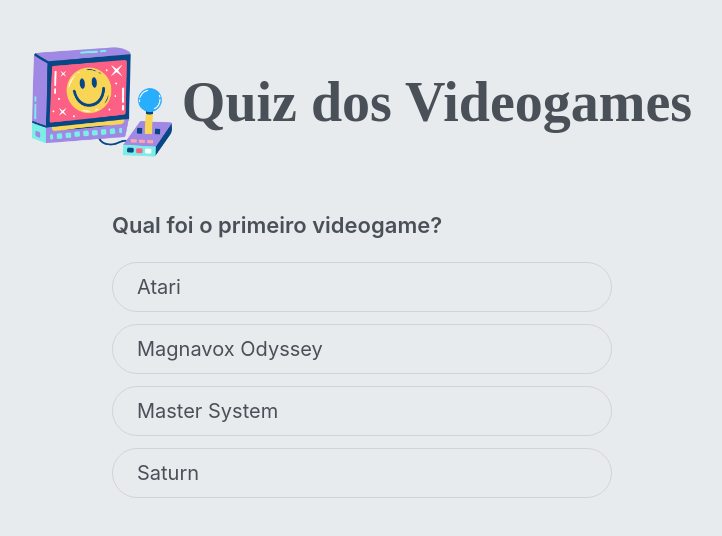
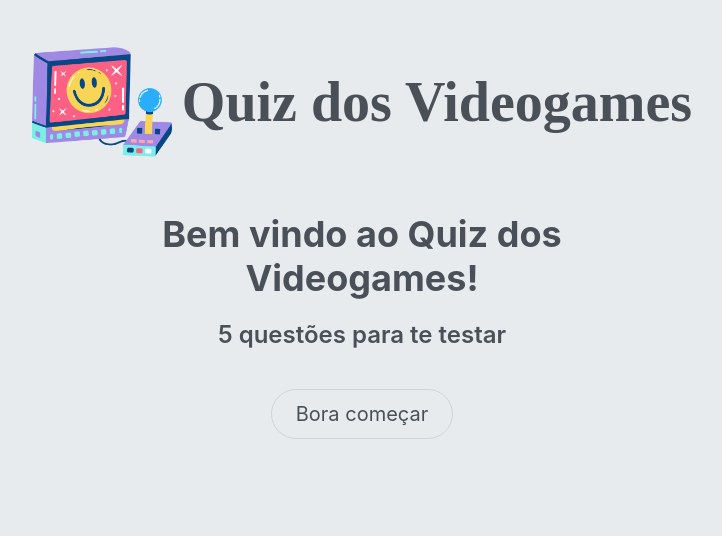
Before and after one commit to JuFML/quiz-videogame-react, a React (Vite) app: page / in a window 1280 px wide. Shown: the top 536 px of the page, without its empty margins (278-1000 px from the left). Built offline with nearby package versions, Linux system fonts and the light colour scheme; a web font is replaced by a local one.

Commit message:
✅ create initial screen

```diff
--- a/src/App.jsx
+++ b/src/App.jsx
@@ -9,7 +9,7 @@
   set_shouldShowResult: {...state, shouldShowResult: action.shouldShowResult }
 })[action.type] || state
 
-const initialState = {questions: [], currentQuestion: 0, clickedAnswer: null, userScore: 0, shouldShowResult: false}
+const initialState = {questions: [], currentQuestion: null, clickedAnswer: null, userScore: 0, shouldShowResult: false}
 
 const App = () => {
   const [state, dispatch] = useReducer(reducer, initialState)
@@ -34,10 +34,14 @@
   }
 
   const handleNextClick = () => {
-    dispatch({type: "set_currentQuestion", currentQuestion: isTheLastQuestion ? null : state.shouldShowResult ? 0 : state.currentQuestion + 1})
     dispatch({type: "set_clickedAnswer", clickedAnswer: null})
     dispatch({type: "set_shouldShowResult", shouldShowResult: isTheLastQuestion})
+    dispatch({type: "set_currentQuestion", currentQuestion: state.shouldShowResult ? null : isTheLastQuestion ? null : state.currentQuestion + 1})
     state.shouldShowResult && dispatch({type: "reset_userScore"})
+  }
+
+  const handleStartClick = () => {
+    dispatch({type: "set_currentQuestion", currentQuestion: 0})
   }
 
   return (
@@ -47,8 +51,22 @@
         <h1>Quiz dos Videogames</h1>
       </header>
       <div className="main">
-        {state.shouldShowResult && <p className="result"><span>😊</span>Você fez {state.userScore} pontos de {(state.questions.length)*10} ({state.userScore/((state.questions.length)*10)*100}%)`</p>}
-        {state.questions.length > 0 && !state.shouldShowResult &&
+        {!state.shouldShowResult && state.currentQuestion === null &&
+          <div className="start">
+            <h2>Bem vindo ao Quiz dos Videogames!</h2>
+            <h3>{state.questions?.length} questões para te testar</h3>
+            <button className=" btn btn-ui" onClick={handleStartClick}>Bora começar</button>
+          </div>
+        }
+
+
+        {state.shouldShowResult &&
+        <>
+          <p className="result"><span>😊</span>Você fez {state.userScore} pontos de {(state.questions.length)*10} ({state.userScore/((state.questions.length)*10)*100}%)`</p>
+          <button className=" btn btn-ui" onClick={handleNextClick}>Reiniciar quiz</button>
+        </>
+        }
+        {state.currentQuestion !== null && state.questions.length > 0 && !state.shouldShowResult &&
           <>
             <div>
               <h4>{state?.questions[state.currentQuestion]?.question}</h4>
@@ -57,12 +75,14 @@
                 <li key={index}><button  disabled={state.clickedAnswer !== null} onClick={() => handleClickAnswer(index)} className={`btn btn-option ${state.clickedAnswer!== null && (index === rightOption ? "correct" : "wrong")}  ${state.clickedAnswer === index  && "answer"}`}>{option}</button></li>))}
               </ul>
             </div>
-          </>}
+          </>
+        }
+        {state.currentQuestion !== null &&
           <div>
             <div className="timer"></div>
             { state.clickedAnswer != null && <button className=" btn btn-ui" onClick={handleNextClick}>{!isTheLastQuestion ? "Próxima" : "Finalizar"}</button>}
-            { state.shouldShowResult && <button className=" btn btn-ui" onClick={handleNextClick}>Reiniciar quiz</button>}
           </div>
+        }
 
       </div>
     </div>
```
Lines whose indentation alone changed are shown as unchanged.
